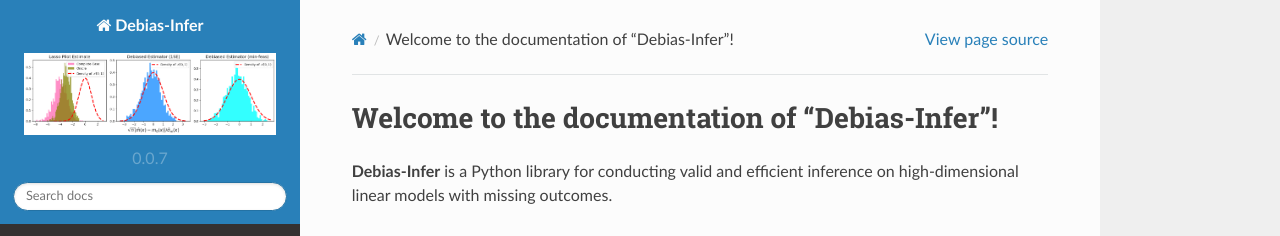
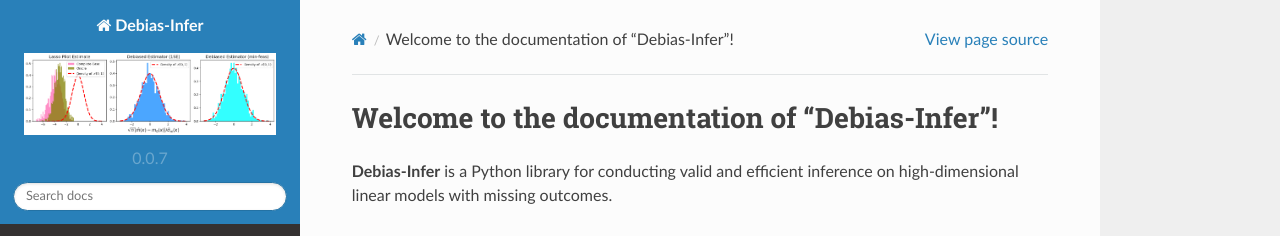
Before and after one commit to zhangyk8/Debias-Infer, a Sphinx documentation site: the page built from docs/source/index.rst, in a window 1280 px wide. Shown: the top 236 px of the page. Built offline with Sphinx 7.4.7 and the Read the Docs theme 2.0.0, drawn with Linux system fonts in a browser that asks for light colours.

Commit message:
Update conf.py

```diff
--- a/docs/source/conf.py
+++ b/docs/source/conf.py
@@ -56,7 +56,7 @@
 
 html_theme = 'sphinx_rtd_theme'
 master_doc = 'index'
-html_logo = "cirsym_lasso_bias_expl_x4_beta1.png"
+html_logo = "cirsym_lasso_bias_expl_x4_beta0.png"
 
 # Add any paths that contain custom static files (such as style sheets) here,
 # relative to this directory. They are copied after the builtin static files,
```
